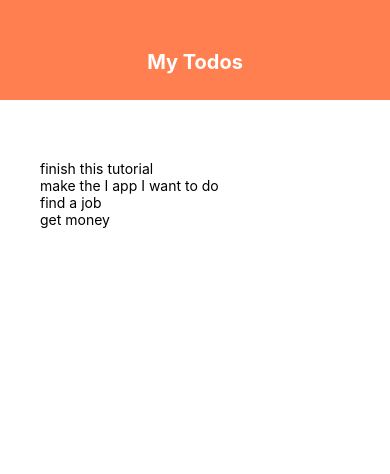
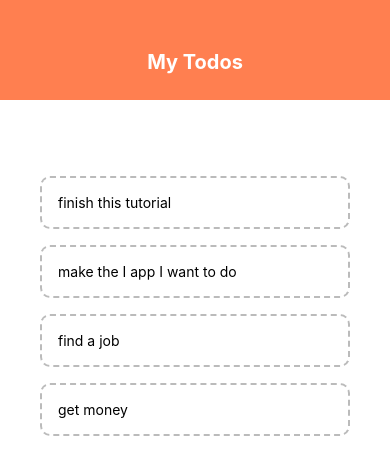
Before and after one commit to DimoDimchev/LearningReactNative, a React Native app: screen / in a window 390 px wide. Shown: the top 474 px of the page. Built offline with nearby package versions, Linux system fonts and the light colour scheme.

Commit message:
Added component for todo items

```diff
--- a/App.js
+++ b/App.js
@@ -2,6 +2,7 @@
 import React, {useState} from 'react';
 import { FlatList, Text, StyleSheet, View } from 'react-native';
 import Header from './components/header'
+import ToDoItem from './components/todoitem'
 
 // ToDo App
 export default function App() {
@@ -12,6 +13,12 @@
     {text: 'get money', key: '4'},
   ]);
 
+  const pressHandler = (key) => {
+    setTodos((previousTodos) => {
+      return previousTodos.filter(todo => todo.key != key)
+    })
+  }
+
   return (
     <View style={styles.container}>
       <Header/>
@@ -21,7 +28,7 @@
           <FlatList
             data={todos}
             renderItem={({ item }) => (
-              <Text>{item.text}</Text>
+              <ToDoItem item={item} pressHandler={pressHandler}/>
             )}
           />
         </View>
--- /dev/null
+++ b/components/todoitem.js
@@ -0,0 +1,21 @@
+import React from 'react';
+import { Text, StyleSheet, TouchableOpacity } from 'react-native';
+
+export default function ToDoItem({ item, pressHandler }) {
+  return (
+    <TouchableOpacity onPress={() => pressHandler(item.key)}>
+        <Text style={styles.item}>{item.text}</Text>
+    </TouchableOpacity>
+  );
+}
+
+const styles = StyleSheet.create({
+  item: {
+      padding: 16,
+      marginTop: 16,
+      borderColor: '#bbbbbb',
+      borderWidth: 2,
+      borderStyle: 'dashed',
+      borderRadius: 10,
+  },
+});
```
